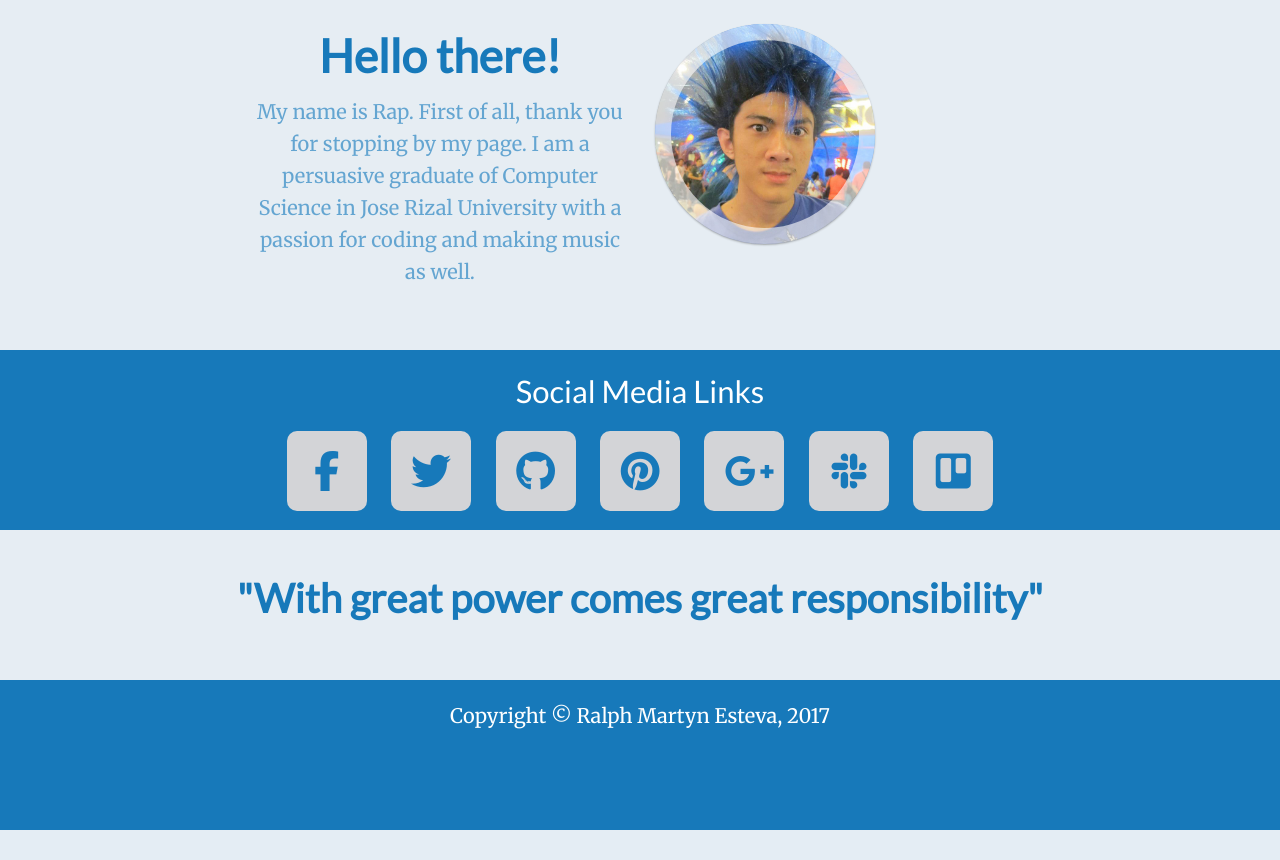
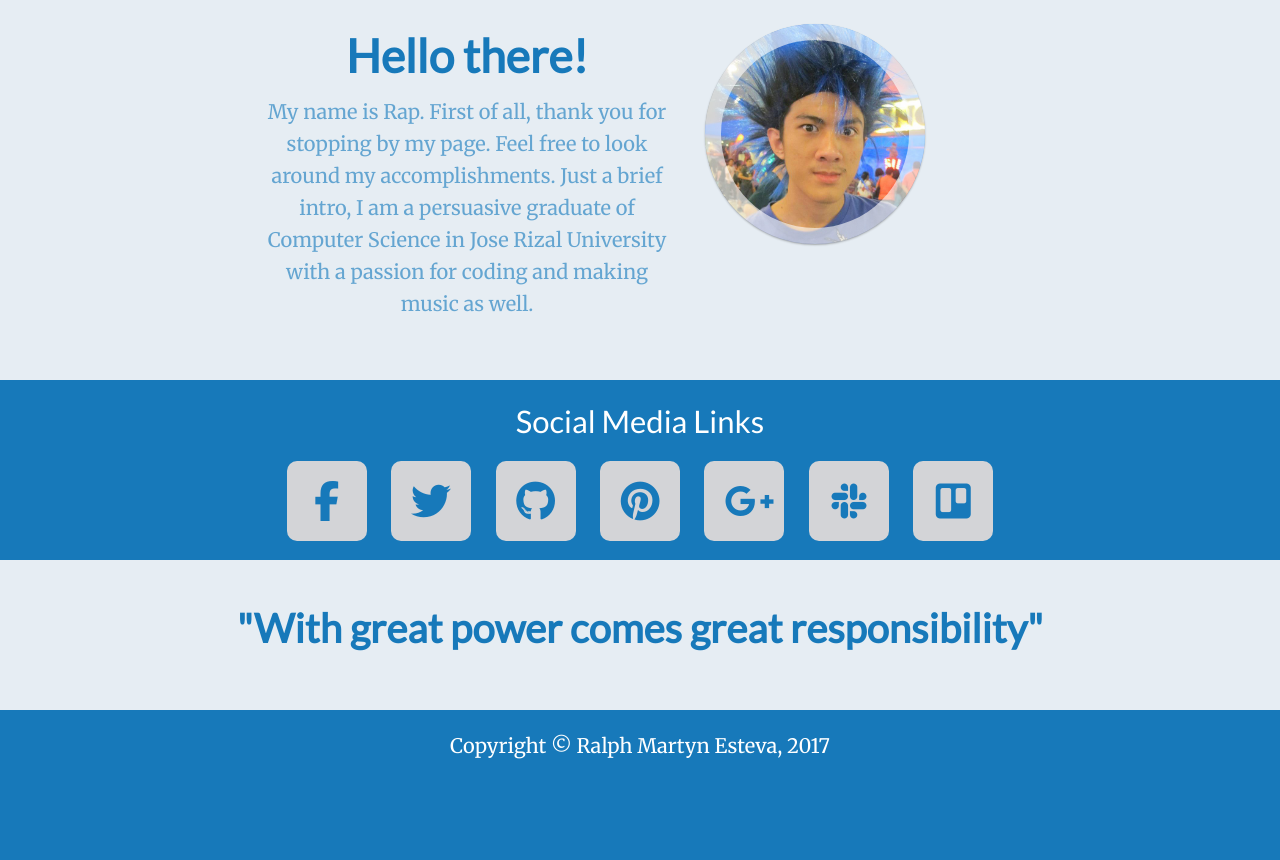
Before and after one commit to rapunk27/portfolio, a PHP site: page / in a window 1280 px wide. Shown: the part 105-965 px from the top of the page. Before the commit the page ends 935 px from the top, so only its background shows below. Run offline with PHP 8.4, Linux system fonts and the light colour scheme; some libraries are stand-ins or nearby versions.

Commit message:
modified homepage responsiveness

```diff
--- a/css/media.css
+++ b/css/media.css
@@ -11,10 +11,7 @@
 
 @media only screen and (max-width: 1000px){
 	.parallax-background{
-		height: 350px;
-	}
-	.parallax-background{
-		height: 300px;
+		height: 400px;
 	}
 	.social-media-content{
 		width: 100%;
@@ -37,15 +34,12 @@
 
 @media only screen and (max-width: 1200px){
 	.resume-work-section{
-		height: 700px;
+		height: 780px;
 	}
 
 }
 
 @media only screen and (max-width: 790px){
-	.parallax-background{
-		height: 400px;
-	}
 	.greetings-quote{
 		margin-top: 5px;
 	}
@@ -53,15 +47,17 @@
 		margin-left: 0;
 	}
 	.parallax-background{
-		height: 300px;
+		height: 420px;
 	}
 	.social-media-content{
 		width: 100%;
 	}
 }
 
-@media only screen and (max-width: 460px){
-
+@media only screen and (max-width: 550px){
+	.menu{
+		margin-left: 10%;
+	}
 }
 
 @media only screen and (max-width: 690px){
@@ -69,7 +65,7 @@
 		width: 100%;
 	}
 	.parallax-background{
-		height: 340px;
+		height: 600px;
 	}
 	.social-media-content{
 		width: 100%;
--- a/css/styles.css
+++ b/css/styles.css
@@ -52,7 +52,7 @@
 
 .parallax-background {
 	background-color: #E6EDF3;
-	height: 350px;
+	height: 380px;
 	background-repeat: no-repeat;
 	-webkit-background-size: cover;
   	-moz-background-size: cover;
--- a/head.php
+++ b/head.php
@@ -23,7 +23,7 @@
     	</div>
     </div>
     <div class="top-bar-right ">
-    	<ul class="menu large-pull-3 medium-pull-1 small-push-2 right">
+    	<ul class="menu large-pull-3 medium-pull-1 right">
     		<li><a href="<?php echo $path; ?>index.php">Home</a></li>
     		<li><a href="<?php echo $path; ?>works.php">Works</a></li>
     		<li><a href="<?php echo $path; ?>resume.php">Resume</a></li>
--- a/index.php
+++ b/index.php
@@ -6,14 +6,15 @@ $path2 = '';
 
 <div class="parallax-background">
   <div class="row">
-  	<div class="intro-text">
-  		<div class="small-8 medium-6 large-4 small-push-1 large-push-2 columns">
+  	<div class="intro-text large-11 columns large-push-1">
+  		<div class="small-10 medium-6 large-5 small-push-1 large-push-1 columns">
   			<h1 class="greetings-text">Hello there!</h1>
-  			<p class="greetings-msg">My name is Rap. First of all, thank you for stopping by my page.
-  			I am a persuasive graduate of Computer Science in Jose Rizal University with a passion for coding and making music as well. </p>
+  			<p class="greetings-msg">My name is Rap. First of all, thank you for stopping by my page. Feel free to look around my accomplishments.
+  			Just a brief intro, I am a persuasive graduate of Computer Science in Jose Rizal University with a passion for coding and making music as well. </p>
+
 
   		</div>
-  		<div class="small-3 medium-5 large-6 columns">
+  		<div class="small-9 medium-5 large-3 large-pull-3 columns" >
   			<div class="ih-item circle effect6 scale_up">
   				<a href="#">
   	  				<div class="img">
```
